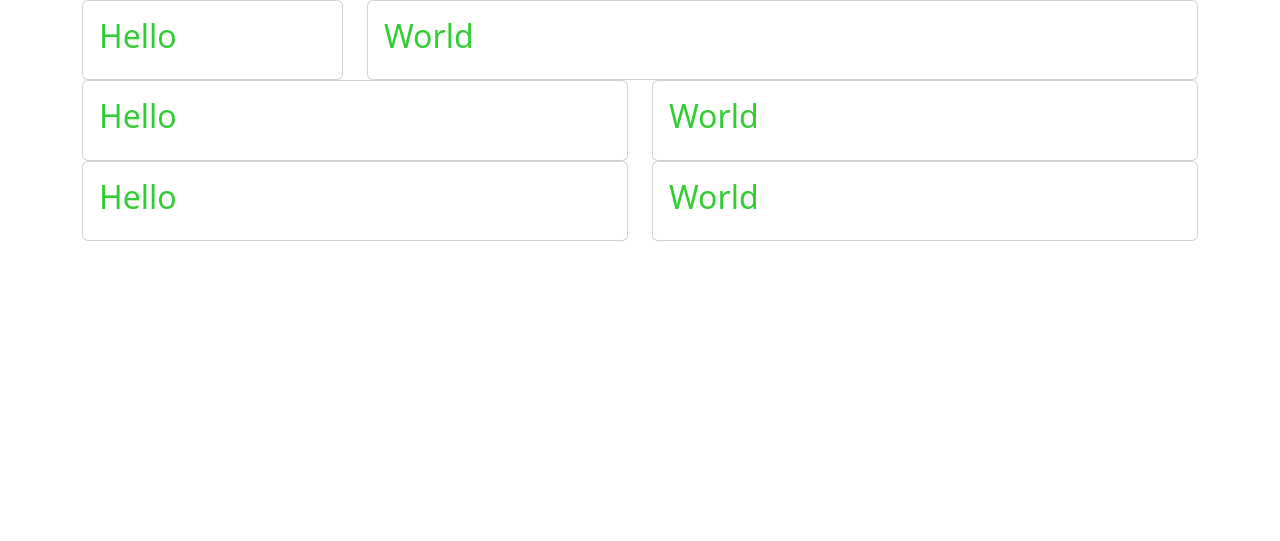
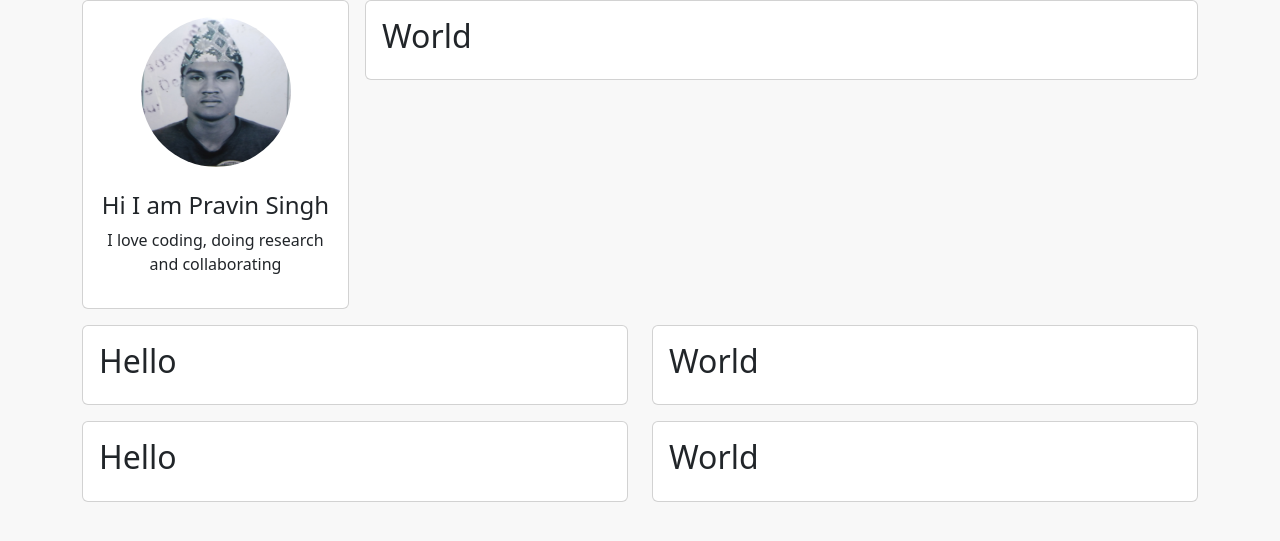
Before and after one commit to itsmepravin/sample-resume, a Django app: page / in a window 1280 px wide. Shown: the top 541 px of the page. Run offline with Django 4.2, Linux system fonts and the light colour scheme.

Commit message:
introduction

```diff
--- a/base/templates/base/home.html
+++ b/base/templates/base/home.html
@@ -22,11 +22,18 @@
     <!-- <h2>Home Page of Sample Resume</h2>
     <img src="{% static 'images/me.jpg' %}" alt="My Image" /> -->
 
-    <div class="container">
-      <div class="row">
+    <div class="container d-flex flex-column gap-3">
+      <div class="row g-3">
         <div class="col-md-3">
-          <div class="card card-body">
-            <h2>Hello</h2>
+          <div class="card card-body profile-wrapper">
+            <img
+              class="profile-pic"
+              src="{% static 'images/me.jpg' %}"
+              alt="My Image"
+            />
+            <br />
+            <h4>Hi I am Pravin Singh</h4>
+            <p>I love coding, doing research and collaborating</p>
           </div>
         </div>
         <div class="col-md-9">
--- a/static/css/main.css
+++ b/static/css/main.css
@@ -1,3 +1,15 @@
-h2 {
-    color: limegreen
+body {
+    background-color: #f8f8f8 !important ;
 }
+
+.profile-wrapper {
+    text-align: center;
+}
+
+.profile-pic {
+    width: 150px;
+    height: 150px;
+    border-radius: 50%;
+    margin-left: auto;
+    margin-right: auto;
+}
```
